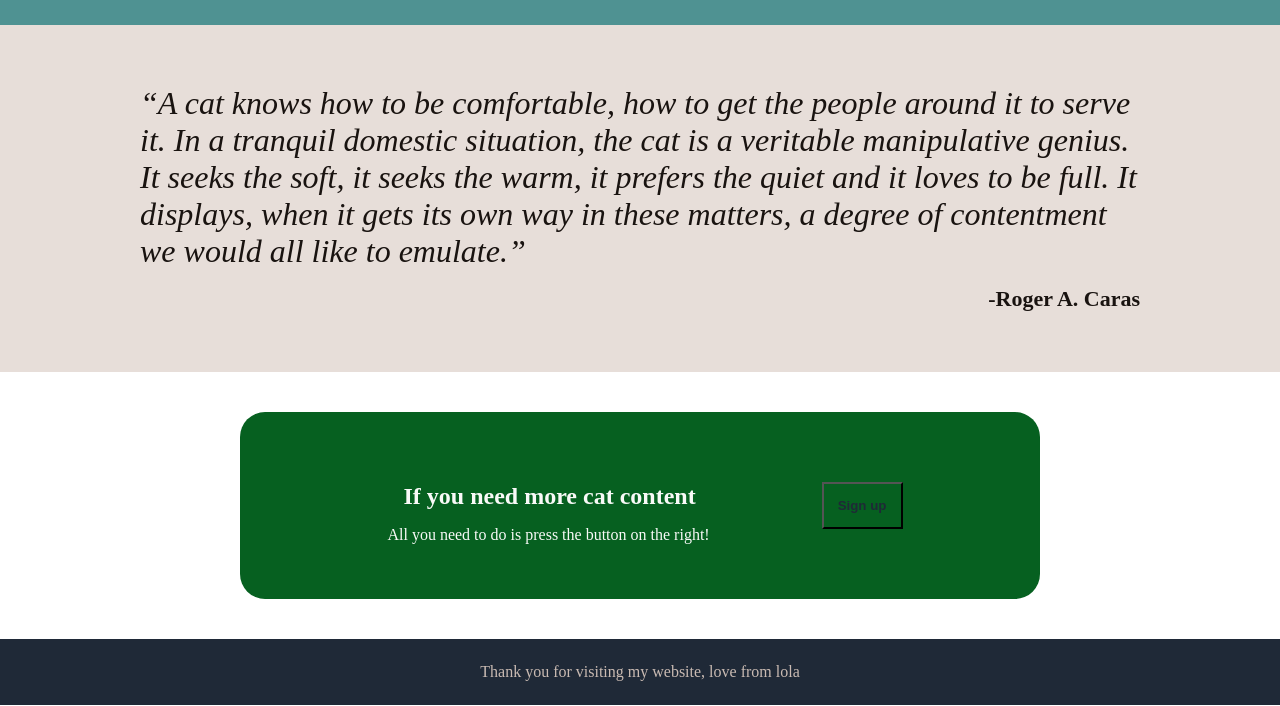
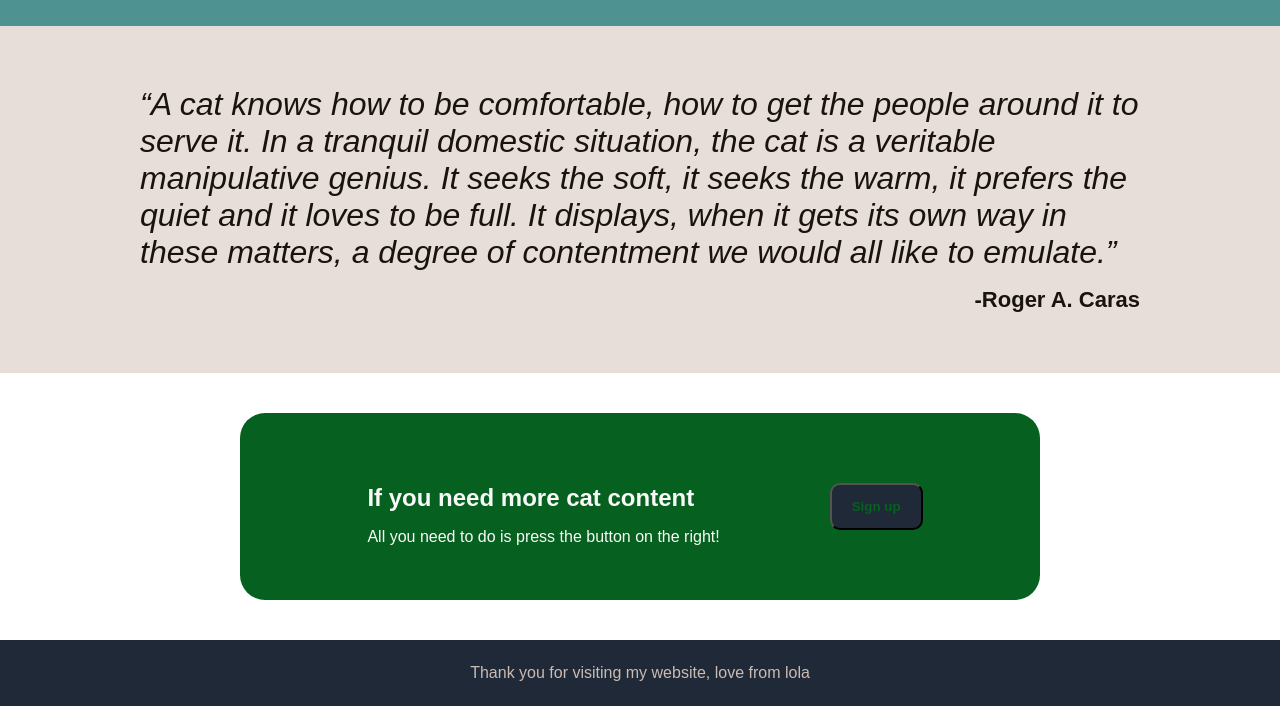
Before and after one commit to insertSoul/lolas-webpage, a plain HTML site: page index.html in a window 1280 px wide. Shown: the part 1288-1994 px from the top of the page. Drawn offline with Linux system fonts and the light colour scheme.

Commit message:
Update button styling and fonts

```diff
--- a/index.html
+++ b/index.html
@@ -66,11 +66,11 @@
     <div class="sign-in">
         <div class="sign-in-content">
             <div class="sign-in-text">
-                <h2>If you need more cat content</h2>
+                <h2 class="sign-in-heading">If you need more cat content</h2>
                 <p>All you need to do is press the button on the right!</p>
             </div>
             <div class="sign-in-button">
-                <button>Sign up</button>
+                <button class="button-2">Sign up</button>
             </div>
         </div>
     </div>
--- a/styles.css
+++ b/styles.css
@@ -2,6 +2,7 @@ body{
     display: flex;
     flex-direction: column;
     margin: 0px;
+    font-family:"Neue Helvetica", Arial, serif;
 }
 h1{
     margin:0px;
@@ -26,9 +27,15 @@ a:hover{
 button{
     padding: 14px;
     flex: 0 0 auto;
-    background-color: #066020;
+    background-color: #0a90ae;
     color: #1f2937;
     font-weight: bold;
+    border-radius: 10px;
+}
+.button-2{
+    background-color: #1f2937;
+    color: #066020;
+    padding: 14px 20px;
 }
 .header,
 .top,
@@ -137,12 +144,18 @@ ul{
     gap: 40px;
 }
 .sign-in-text{
+    display: flex;
+    flex-direction: column;
+    align-content: flex-start;
     color: #F9FAF8;
     margin: 10px 40px;
-
+}
+.sign-in-heading{
+    margin-left: 0px;
 }
 .sign-in-button{
-    padding: 30px
+    padding: 30px;
+    flex: 0 0 auto;
 
 }
 
```
